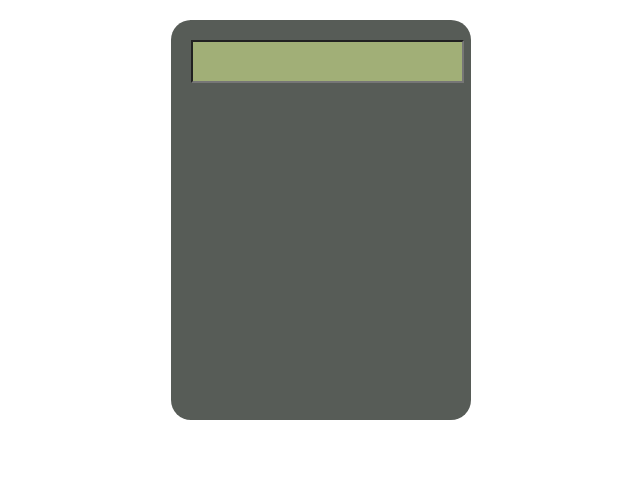
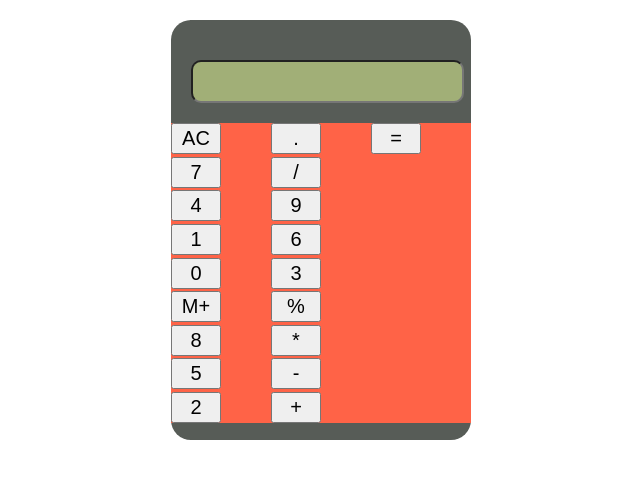
Before and after one commit to vidyasonawane724/calculator-design, a plain HTML site: page index.html in a window 1280 px wide. Shown: the whole page, without its empty margins (319-959 px from the left). Drawn offline with Linux system fonts and the light colour scheme.

Commit message:
buttons  added

```diff
--- a/index.html
+++ b/index.html
@@ -11,7 +11,7 @@
        margin:20px auto;
        border-radius: 20px;
        border-color: gray;
-
+       padding-top: 20px;
 
     }
     .inputfield{
@@ -20,17 +20,63 @@
         background-color: #A1AF77;
         text-align: right;
         font-size: 20px;
-        diplay:block;
+
         margin-left: 20px;
+        border-radius: 10px;
+        padding-top: 15px;
+        margin-right: 50px;
+      margin-bottom: 20px;
+    }
+    .btn-container{
+         display: flex;
+         flex-direction: column;
+        background-color: tomato;
+       height:300px;
+       justify-content: space-between;
+        flex-wrap: wrap;
 
-        padding-top: 15px;
+    }
+    .btn{
+        width:50px;
+        font-size: 20px;
+        text-align: center;
+        padding: 2px 0;
+
     }
     </style>
 
 </head>
 <body>
+
     <div class="main">
         <input type="text" class="inputfield"/>
+
+    <div class="btn-container">
+
+        <button class="btn">AC</button>
+        <button class="btn">7</button>
+        <button class="btn">4</button>
+        <button class="btn">1</button>
+        <button class="btn">0</button>
+
+        <button class="btn">M+</button>
+        <button class="btn">8</button>
+        <button class="btn">5</button>
+        <button class="btn">2</button>
+        <button class="btn">.</button>
+
+        <button class="btn">/</button>
+        <button class="btn">9</button>
+        <button class="btn">6</button>
+        <button class="btn">3</button>
+        <button class="btn">%</button>
+
+        <button class="btn">*</button>
+        <button class="btn">-</button>
+        <button class="btn">+</button>
+        <button class="btn">=</button>
+
     </div>
+     </div>
 </body>
 </html>
```
